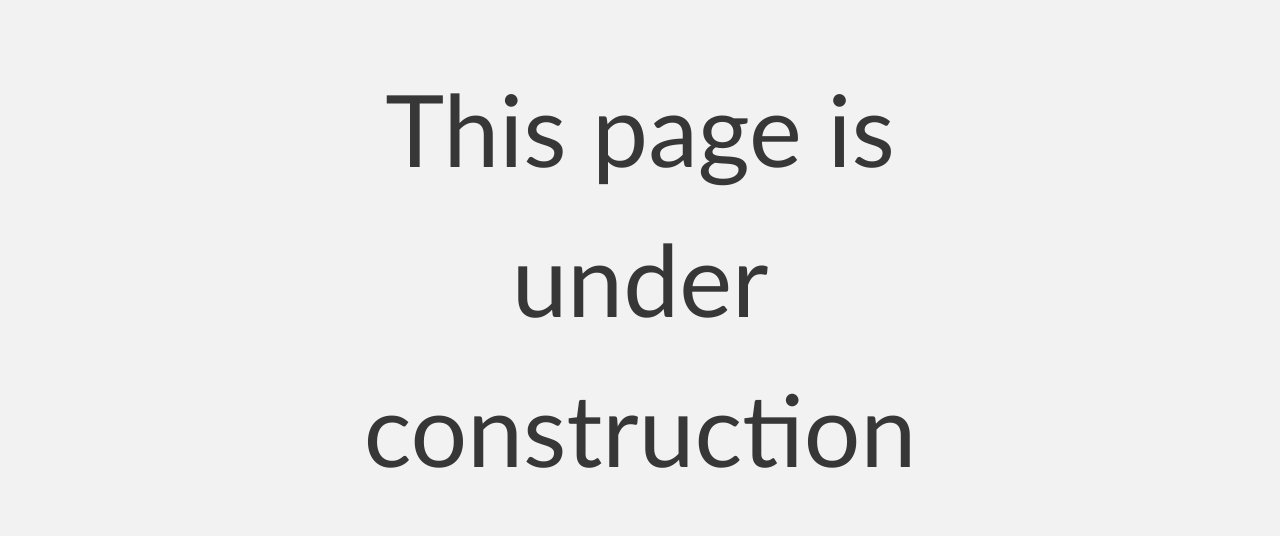
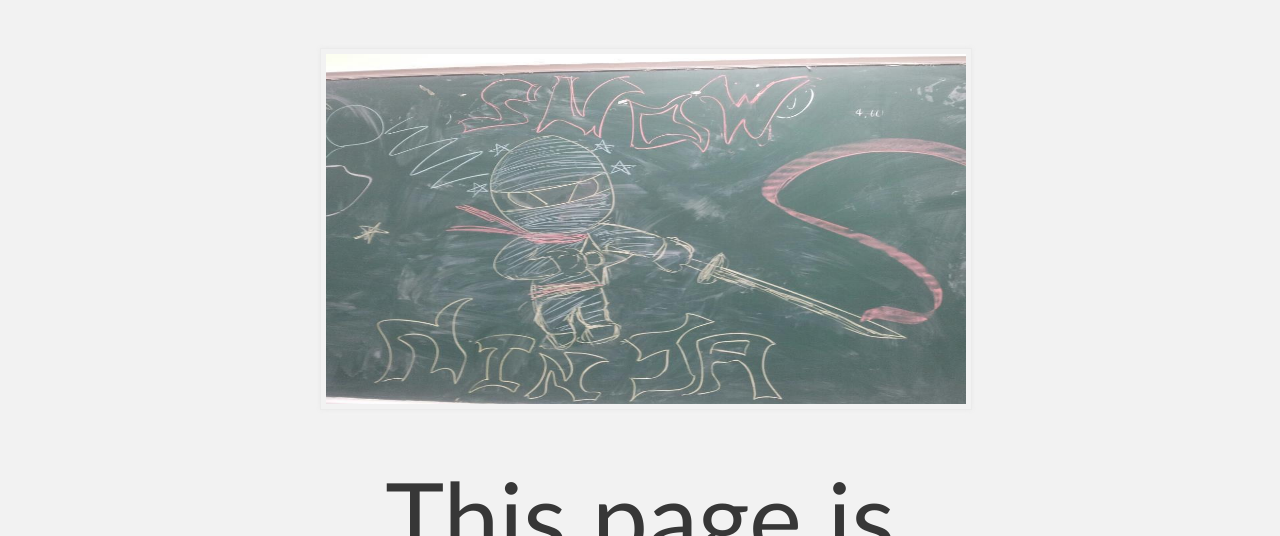
Before and after one commit to SeanNersHoang/snowninja.github.com, a plain HTML site: page index.html in a window 1280 px wide. Shown: the part 212-748 px from the top of the page. Drawn offline with Linux system fonts and the light colour scheme.

Commit message:
Update index.html

```diff
--- a/index.html
+++ b/index.html
@@ -27,6 +27,7 @@
     <!-- MAIN CONTENT -->
     <div id="main_content_wrap" class="outer">
       <section id="main_content" class="inner">
+        <img src="/images/snown.jpg" width="500" height="350" >
         <p><center style="font-size:100px"> This page is under construction </center></p>
       </section>
     </div>
```
